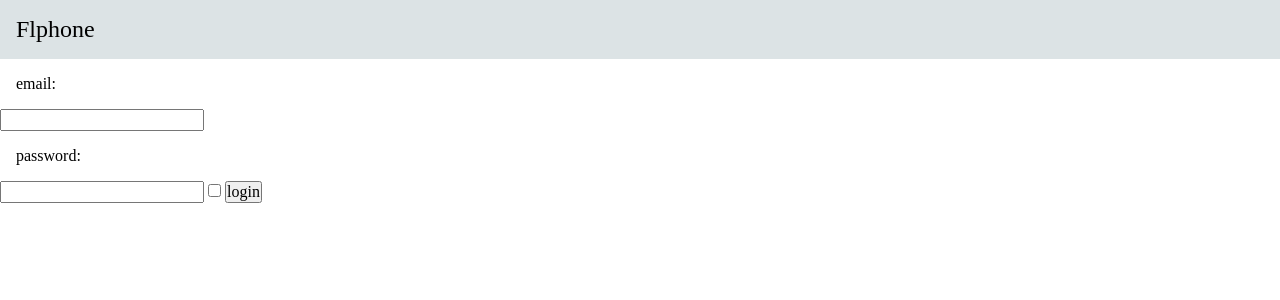
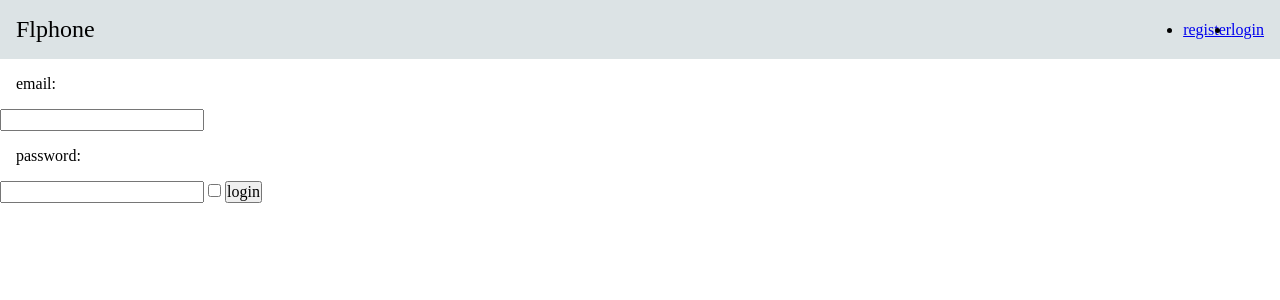
Before and after one commit to useralexey2000/flask-phonebook, a Flask app: page /auth/login in a window 1280 px wide. Shown: the top 300 px of the page. Run offline with Flask 2, Linux system fonts and the light colour scheme.

Commit message:
Adding checking for displaying/hiding login/logout/register links

```diff
--- a/app/templates/base.html
+++ b/app/templates/base.html
@@ -5,6 +5,14 @@
 <nav class="main-nav">
     <h1>Flphone</h1>
     <ul class="nav__list">
+        {% if current_user.is_authenticated %}
+        <li>{{ current_user.email }}</li>
+         <li><a href="{{ url_for('auth.logout') }}">loogout</a></li>
+         {% else %}
+         <li><a href="{{ url_for('auth.register') }}">register</a></li>
+         <li><a href="{{ url_for('auth.login') }}">login</a></li>
+        {% endif %}
+
     </ul>
 </nav>
 <section class="content">
```
